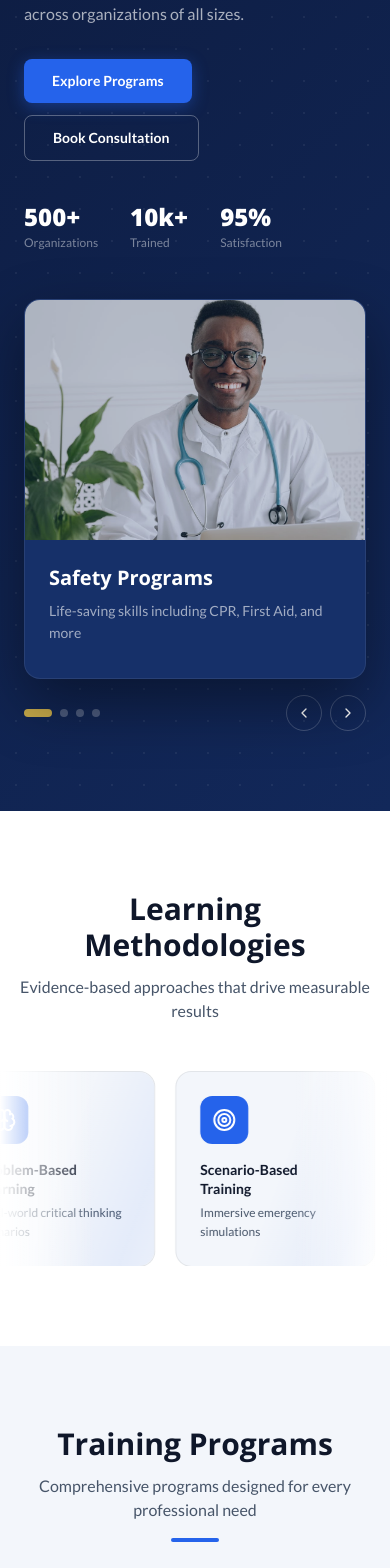
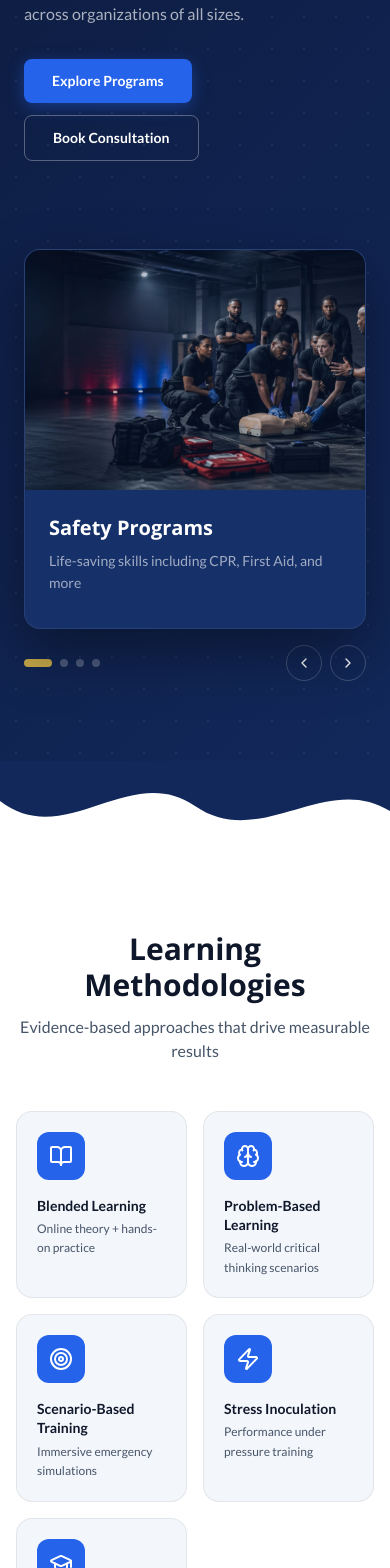
Before and after one commit to Srinivasulu768/Shadow_Training_Institute, a React (Vite) app: page / in a window 390 px wide. Shown: the part 432-2000 px from the top of the page. Built offline with nearby package versions, Linux system fonts and the light colour scheme.

Commit message:
card animation added

```diff
--- a/src/app/components/Footer.tsx
+++ b/src/app/components/Footer.tsx
@@ -1,5 +1,6 @@
 import { Link } from "react-router";
 import { Mail, Phone, MapPin } from "lucide-react";
+import { WaveDivider } from "./WaveDivider";
 
 const scrollToTop = () => window.scrollTo({ top: 0, behavior: "instant" });
 
@@ -13,6 +14,10 @@ const TEXT_MUT  = "rgba(255,255,255,0.40)";
 
 export function Footer() {
   return (
+    <>
+      {/* Wave transitions from whatever the last page section is into the navy footer */}
+      <WaveDivider topColor="rgb(243, 246, 251)" bottomColor={NAVY} />
+
       <footer
         style={{
           fontFamily: "'Lato', sans-serif",
@@ -159,5 +164,6 @@ export function Footer() {
         </div>
       </div>
     </footer>
+    </>
   );
 }
--- a/src/app/pages/Home.tsx
+++ b/src/app/pages/Home.tsx
@@ -1,5 +1,6 @@
 import { Link } from "react-router";
-import { motion } from "framer-motion";
+import { motion, useInView } from "framer-motion";
+import { useRef, useState as useFlipState } from "react";
 import {
   BookOpen, Target, Brain, GraduationCap,
   Heart, Shield, Activity, Award, Users,
@@ -7,7 +8,8 @@ import {
   Star, TrendingUp, Zap, ChevronLeft, ChevronRight,
 } from "lucide-react";
 import { useState } from "react";
-import { AnimatedCard, FadeUp, FadeIn, EASE_OUT } from "../components/AnimatedCard";
+import { FadeUp, FadeIn, EASE_OUT, AnimatedCard } from "../components/AnimatedCard";
+import { WaveDivider } from "../components/WaveDivider";
 
 /* ── design tokens ── */
 const NAVY      = "rgb(13, 27, 62)";
@@ -37,36 +39,60 @@ const heroSlides = [
     title: "Safety Programs",
     desc: "Life-saving skills including CPR, First Aid, and more",
     link: "/programs#cpr-aed",
-    img: "/images/sti4.jpg",
+    img: "/images/sti12.jpg",
   },
   {
     icon: Shield,
     title: "Crisis Prevention",
     desc: "De-escalation and crisis intervention training",
     link: "/programs#cpi-crisis",
-    img: "/images/sti6.jpg",
+    img: "/images/sti2.jpg",
   },
   {
     icon: Target,
     title: "Tactical Training",
     desc: "Elite security and protection protocols",
     link: "/programs#tactical-training",
-    img: "/images/sti8.jpg",
+    img: "/images/sti1.jpg",
   },
   {
     icon: Activity,
     title: "Stop the Bleed",
     desc: "Critical hemorrhage control and emergency response",
     link: "/programs#stop-the-bleed",
-    img: "/images/sti5.jpg",
+    img: "/images/sti7.jpg",
   },
 ];
 
 const whyItems = [
-  { icon: Award,      title: "Certified Instructors",   desc: "All instructors hold active certifications and real-world operational experience." },
-  { icon: Target,     title: "Expert Instructors",      desc: "Industry veterans with hands-on field experience across multiple disciplines." },
-  { icon: TrendingUp, title: "Effective Focus",         desc: "Evidence-based curriculum designed for maximum skill retention and application." },
-  { icon: Zap,        title: "Proven Results",          desc: "98% certification rate with thousands of professionals trained nationwide." },
+  {
+    icon: Award,
+    title: "Certified Instructors",
+    desc: "All instructors hold active certifications and real-world operational experience.",
+    back: "Every instructor brings field-tested expertise — from law enforcement to healthcare — ensuring training that reflects real emergencies, not just theory.",
+    link: "/methodology",
+  },
+  {
+    icon: Target,
+    title: "Expert Instructors",
+    desc: "Industry veterans with hands-on field experience across multiple disciplines.",
+    back: "Our team includes former military, security professionals, and medical responders who have operated in high-stakes environments worldwide.",
+    link: "/methodology",
+  },
+  {
+    icon: TrendingUp,
+    title: "Effective Focus",
+    desc: "Evidence-based curriculum designed for maximum skill retention and application.",
+    back: "We use blended learning, scenario-based training, and stress inoculation — proven methods that build skills that stick under pressure.",
+    link: "/methodology",
+  },
+  {
+    icon: Zap,
+    title: "Proven Results",
+    desc: "High certification rate with professionals trained across every sector.",
+    back: "From corporate teams to healthcare staff and security professionals — our graduates leave prepared to respond confidently in any critical situation.",
+    link: "/programs",
+  },
 ];
 
 
@@ -87,6 +113,54 @@ const testimonials = [
     title: "Corporate Safety Manager",
   },
 ];
+
+/* ─────────────────────────────────────────────
+   FlipCard — 3D flip on hover, front → back
+───────────────────────────────────────────── */
+interface FlipCardProps {
+  front: React.ReactNode;
+  back: React.ReactNode;
+  height?: number;
+  delay?: number;
+}
+
+function FlipCard({ front, back, height = 200, delay = 0 }: FlipCardProps) {
+  const [flipped, setFlipped] = useFlipState(false);
+  const ref = useRef<HTMLDivElement>(null);
+  const inView = useInView(ref, { once: true, margin: "-60px" });
+
+  return (
+    <motion.div
+      ref={ref}
+      initial={{ opacity: 0, y: 22 }}
+      animate={inView ? { opacity: 1, y: 0 } : {}}
+      transition={{ duration: 0.5, delay, ease: EASE_OUT }}
+      style={{ perspective: "1000px", height: `${height}px`, cursor: "pointer" }}
+      onMouseEnter={() => setFlipped(true)}
+      onMouseLeave={() => setFlipped(false)}
+    >
+      <motion.div
+        style={{
+          position: "relative",
+          width: "100%",
+          height: "100%",
+          transformStyle: "preserve-3d",
+        }}
+        animate={{ rotateY: flipped ? 180 : 0 }}
+        transition={{ duration: 0.55, ease: [0.22, 1, 0.36, 1] }}
+      >
+        {/* Front */}
+        <div style={{ position: "absolute", inset: 0, backfaceVisibility: "hidden", WebkitBackfaceVisibility: "hidden" }}>
+          {front}
+        </div>
+        {/* Back */}
+        <div style={{ position: "absolute", inset: 0, backfaceVisibility: "hidden", WebkitBackfaceVisibility: "hidden", transform: "rotateY(180deg)" }}>
+          {back}
+        </div>
+      </motion.div>
+    </motion.div>
+  );
+}
 
 export function Home() {
   const [activeTestimonial, setActiveTestimonial] = useState(0);
@@ -174,26 +248,6 @@ export function Home() {
                 </motion.div>
               </div>
 
-              {/* Stats */}
-              <div className="flex gap-8">
-                {[
-                  { value: "500+",  label: "Organizations" },
-                  { value: "10k+",  label: "Trained" },
-                  { value: "95%",   label: "Satisfaction" },
-                ].map((s, i) => (
-                  <motion.div
-                    key={s.label}
-                    initial={{ opacity: 0, y: 10 }}
-                    animate={{ opacity: 1, y: 0 }}
-                    transition={{ duration: 0.5, delay: 0.6 + i * 0.1, ease: EASE_OUT }}
-                  >
-                    <div className="text-2xl font-extrabold" style={{ color: WHITE, fontFamily: "'Open Sans', sans-serif" }}>
-                      {s.value}
-                    </div>
-                    <div className="text-xs mt-0.5" style={{ color: "rgba(255,255,255,0.45)" }}>{s.label}</div>
-                  </motion.div>
-                ))}
-              </div>
             </motion.div>
 
             {/* RIGHT — card carousel */}
@@ -280,6 +334,9 @@ export function Home() {
         </div>
       </section>
 
+      {/* wave: NAVY → WHITE */}
+      <WaveDivider topColor={NAVY_MID} bottomColor={WHITE} />
+
       {/* ══ LEARNING METHODOLOGIES ══ */}
       <section className="py-20 overflow-hidden" style={{ backgroundColor: WHITE }}>
         <div className="max-w-6xl mx-auto px-4 sm:px-6 lg:px-8">
@@ -293,91 +350,37 @@ export function Home() {
           </FadeIn>
         </div>
 
-        {/* ── Infinite marquee track ── */}
-        <div
-          className="relative"
-          style={{ overflow: "hidden" }}
-          /* pause on hover */
-          onMouseEnter={(e) => {
-            const track = e.currentTarget.querySelector<HTMLDivElement>(".marquee-track");
-            if (track) track.style.animationPlayState = "paused";
-          }}
-          onMouseLeave={(e) => {
-            const track = e.currentTarget.querySelector<HTMLDivElement>(".marquee-track");
-            if (track) track.style.animationPlayState = "running";
-          }}
+        {/* ── Static grid ── */}
+        <div className="max-w-6xl mx-auto px-4 sm:px-6 lg:px-8">
+          <div className="grid grid-cols-2 sm:grid-cols-3 lg:grid-cols-5 gap-4">
+            {methodologies.map((m, i) => (
+              <AnimatedCard
+                key={m.title}
+                delay={i * 0.08}
+                className="rounded-2xl p-5 cursor-default"
+                style={{ backgroundColor: BG_LIGHT, border: `1px solid ${BORDER}` }}
               >
-          {/* fade edges */}
-          <div className="absolute left-0 top-0 bottom-0 w-24 z-10 pointer-events-none"
-            style={{ background: "linear-gradient(to right, #ffffff, transparent)" }} />
-          <div className="absolute right-0 top-0 bottom-0 w-24 z-10 pointer-events-none"
-            style={{ background: "linear-gradient(to left, #ffffff, transparent)" }} />
-
-          <div
-            className="marquee-track flex gap-5"
-            style={{
-              width: "max-content",
-              animation: "marquee-scroll 28s linear infinite",
-              willChange: "transform",
-            }}
-          >
-            {/* duplicate the list twice for seamless loop */}
-            {[...methodologies, ...methodologies].map((m, i) => (
-              <motion.div
-                key={`${m.title}-${i}`}
-                className="rounded-2xl p-6 cursor-default overflow-hidden relative flex-shrink-0"
-                style={{
-                  backgroundColor: BG_LIGHT,
-                  border: `1px solid ${BORDER}`,
-                  width: "200px",
-                }}
-                whileHover={{
-                  y: -7,
-                  scale: 1.03,
-                  boxShadow: "0 16px 40px rgba(37,99,235,0.14)",
-                  borderColor: "rgba(37,99,235,0.25)",
-                }}
-                whileTap={{ scale: 0.97 }}
-                transition={{ duration: 0.25, ease: EASE_OUT }}
-              >
-                {/* shimmer on hover */}
-                <motion.div
-                  className="absolute inset-0 pointer-events-none rounded-2xl"
-                  style={{
-                    background: "linear-gradient(110deg, transparent 30%, rgba(37,99,235,0.07) 50%, transparent 70%)",
-                    backgroundSize: "200% 100%",
-                    backgroundPosition: "200% 0",
-                  }}
-                  whileHover={{ backgroundPosition: "-200% 0" }}
-                  transition={{ duration: 0.55, ease: "easeOut" }}
-                />
-                {/* icon */}
                 <motion.div
                   className="w-12 h-12 rounded-xl flex items-center justify-center mb-4"
                   style={{ backgroundColor: BLUE }}
-                  whileHover={{ scale: 1.1, rotate: 4 }}
-                  transition={{ duration: 0.22, ease: EASE_OUT }}
+                  whileHover={{ scale: 1.1 }}
+                  transition={{ duration: 0.2, ease: EASE_OUT }}
                 >
                   <m.icon className="w-6 h-6" style={{ color: WHITE }} />
                 </motion.div>
                 <h3 className="text-sm font-bold leading-snug mb-1" style={{ color: TEXT }}>{m.title}</h3>
                 <p className="text-xs leading-relaxed" style={{ color: TEXT_BODY }}>{m.desc}</p>
-              </motion.div>
+              </AnimatedCard>
             ))}
           </div>
         </div>
-
-        {/* keyframe injected inline */}
-        <style>{`
-          @keyframes marquee-scroll {
-            0%   { transform: translateX(0); }
-            100% { transform: translateX(-50%); }
-          }
-        `}</style>
       </section>
 
+      {/* wave: WHITE → BG_LIGHT */}
+      <WaveDivider topColor={WHITE} bottomColor={BG_LIGHT} />
+
       {/* ══ TRAINING PROGRAMS ══ */}
-      <section className="py-20 overflow-hidden" style={{ backgroundColor: BG_LIGHT }}>
+      <section className="py-20" style={{ backgroundColor: BG_LIGHT }}>
         <div className="max-w-6xl mx-auto px-4 sm:px-6 lg:px-8">
           <FadeIn className="text-center mb-12">
             <h2 className="text-3xl sm:text-4xl font-bold mb-3" style={{ fontFamily: "'Open Sans', sans-serif", color: TEXT }}>
@@ -388,85 +391,77 @@ export function Home() {
             </p>
             <div className="w-12 h-1 rounded-full mx-auto mt-4" style={{ backgroundColor: BLUE }} />
           </FadeIn>
-        </div>
 
-        {/* Reverse marquee */}
+          <div className="grid grid-cols-1 sm:grid-cols-2 lg:grid-cols-3 gap-5 mb-10">
+            {[
+              { icon: Heart,    title: "CPR / AED / First Aid",   duration: "4–8 hrs",  link: "/programs#cpr-aed",             back: "Learn adult, child & infant CPR, AED operation, wound care, and emergency response techniques." },
+              { icon: Activity, title: "Stop the Bleed",           duration: "2 hrs",    link: "/programs#stop-the-bleed",       back: "DHS-developed hemorrhage control training — tourniquet application, wound packing, and pressure techniques." },
+              { icon: Shield,   title: "Active Shooter Response",  duration: "4–8 hrs",  link: "/programs#active-shooter",       back: "ALERRT-aligned Run-Hide-Fight protocols, situational awareness, and coordinated emergency response." },
+              { icon: Target,   title: "Tactical Training",        duration: "Custom",   link: "/programs#tactical-training",    back: "Elite security protocols — tactical movement, threat assessment, protective formations, and vehicle operations." },
+              { icon: Award,    title: "Continuing Education",     duration: "Varies",   link: "/programs#continuing-education", back: "CEU credits, recertification courses, and advanced specialty modules for certified professionals." },
+              { icon: Brain,    title: "CPI – Crisis Prevention",  duration: "1–2 days", link: "/programs#cpi-crisis",           back: "Evidence-based de-escalation, behavioral assessment, and safe physical intervention for high-stress environments." },
+            ].map((p, i) => (
+              <FlipCard
+                key={p.title}
+                delay={i * 0.08}
+                height={220}
+                front={
                   <div
-          className="relative mb-8"
-          style={{ overflow: "hidden" }}
-          onMouseEnter={(e) => { const t = e.currentTarget.querySelector<HTMLDivElement>(".marquee-rev"); if (t) t.style.animationPlayState = "paused"; }}
-          onMouseLeave={(e) => { const t = e.currentTarget.querySelector<HTMLDivElement>(".marquee-rev"); if (t) t.style.animationPlayState = "running"; }}
-        >
-          <div className="absolute left-0 top-0 bottom-0 w-24 z-10 pointer-events-none"
-            style={{ background: `linear-gradient(to right, ${BG_LIGHT}, transparent)` }} />
-          <div className="absolute right-0 top-0 bottom-0 w-24 z-10 pointer-events-none"
-            style={{ background: `linear-gradient(to left, ${BG_LIGHT}, transparent)` }} />
-
-          <div
-            className="marquee-rev flex gap-5"
+                    className="rounded-2xl p-6 h-full flex flex-col"
                     style={{
-              width: "max-content",
-              animation: "marquee-scroll-rev 32s linear infinite",
-              willChange: "transform",
+                      backgroundColor: BG_LIGHT,
+                      border: `1px solid ${BORDER}`,
+                      boxShadow: "0 1px 4px rgba(0,0,0,0.04)",
                     }}
                   >
-            {[...([
-              { icon: Heart,    title: "CPR / AED / First Aid",   duration: "4–8 hrs",  link: "/programs#cpr-aed" },
-              { icon: Activity, title: "Stop the Bleed",           duration: "2 hrs",    link: "/programs#stop-the-bleed" },
-              { icon: Shield,   title: "Active Shooter Response",  duration: "4–8 hrs",  link: "/programs#active-shooter" },
-              { icon: Target,   title: "Tactical Training",        duration: "Custom",   link: "/programs#tactical-training" },
-              { icon: Award,    title: "Continuing Education",     duration: "Varies",   link: "/programs#continuing-education" },
-            ]), ...([
-              { icon: Heart,    title: "CPR / AED / First Aid",   duration: "4–8 hrs",  link: "/programs#cpr-aed" },
-              { icon: Activity, title: "Stop the Bleed",           duration: "2 hrs",    link: "/programs#stop-the-bleed" },
-              { icon: Shield,   title: "Active Shooter Response",  duration: "4–8 hrs",  link: "/programs#active-shooter" },
-              { icon: Target,   title: "Tactical Training",        duration: "Custom",   link: "/programs#tactical-training" },
-              { icon: Award,    title: "Continuing Education",     duration: "Varies",   link: "/programs#continuing-education" },
-            ])].map((p, i) => (
-              <Link
-                key={`prog-${i}`}
-                to={p.link}
-                style={{ textDecoration: "none", flexShrink: 0 }}
-              >
-                <motion.div
-                  className="rounded-2xl p-6 overflow-hidden relative"
-                  style={{
-                    backgroundColor: WHITE,
-                    border: `1px solid ${BORDER}`,
-                    boxShadow: "0 1px 4px rgba(0,0,0,0.05)",
-                    width: "220px",
-                  }}
-                  whileHover={{
-                    y: -7,
-                    scale: 1.03,
-                    boxShadow: "0 16px 40px rgba(37,99,235,0.14)",
-                    borderColor: "rgba(37,99,235,0.25)",
-                  }}
-                  whileTap={{ scale: 0.97 }}
-                  transition={{ duration: 0.25, ease: EASE_OUT }}
-                >
-                  <motion.div
+                    <div
                       className="w-11 h-11 rounded-xl flex items-center justify-center mb-4"
                       style={{ backgroundColor: BLUE }}
-                    whileHover={{ scale: 1.1, rotate: 4 }}
-                    transition={{ duration: 0.22, ease: EASE_OUT }}
                     >
                       <p.icon className="w-5 h-5" style={{ color: WHITE }} />
-                  </motion.div>
-                  <h3 className="text-sm font-bold mb-1" style={{ color: TEXT }}>{p.title}</h3>
+                    </div>
+                    <h3 className="text-base font-bold mb-1" style={{ color: TEXT }}>{p.title}</h3>
                     <p className="text-xs mb-3" style={{ color: TEXT_MUT }}>{p.duration}</p>
-                  <div className="flex items-center gap-1 text-xs font-bold" style={{ color: BLUE }}>
-                    Learn More <ArrowRight className="w-3 h-3" />
+                    <div className="flex items-center gap-1 text-xs font-bold mt-auto" style={{ color: BLUE }}>
+                      Learn More <ArrowRight className="w-3.5 h-3.5" />
                     </div>
-                </motion.div>
+                  </div>
+                }
+                back={
+                  <Link
+                    to={p.link}
+                    className="rounded-2xl p-6 h-full flex flex-col justify-between"
+                    style={{
+                      backgroundColor: NAVY,
+                      textDecoration: "none",
+                      boxShadow: "0 8px 32px rgba(13,27,62,0.25)",
+                    }}
+                  >
+                    <div>
+                      <div
+                        className="w-10 h-10 rounded-xl flex items-center justify-center mb-3"
+                        style={{ backgroundColor: "rgba(37,99,235,0.35)" }}
+                      >
+                        <p.icon className="w-5 h-5" style={{ color: "rgb(147,197,253)" }} />
+                      </div>
+                      <h3 className="text-sm font-bold mb-2" style={{ color: WHITE }}>{p.title}</h3>
+                      <p className="text-xs leading-relaxed" style={{ color: "rgba(255,255,255,0.70)" }}>
+                        {p.back}
+                      </p>
+                    </div>
+                    <div className="flex items-center gap-1 text-xs font-bold mt-4" style={{ color: "rgb(147,197,253)" }}>
+                      Enroll Now <ArrowRight className="w-3 h-3" />
+                    </div>
                   </Link>
+                }
+              />
             ))}
-          </div>
           </div>
 
           <FadeUp delay={0.3} className="text-center">
             <motion.div whileHover={{ y: -2 }} whileTap={{ scale: 0.97 }} transition={{ duration: 0.2, ease: EASE_OUT }} style={{ display: "inline-block" }}>
-            <Link to="/programs" className="inline-flex items-center gap-2 px-7 py-3 text-sm font-bold rounded-lg"
+              <Link to="/programs"
+                className="inline-flex items-center gap-2 px-7 py-3 text-sm font-bold rounded-lg"
                 style={{ background: NAVY, color: WHITE, boxShadow: "0 4px 12px rgba(13,27,62,0.20)", transition: "box-shadow 0.25s ease" }}
                 onMouseEnter={(e) => { e.currentTarget.style.boxShadow = "0 8px 20px rgba(13,27,62,0.30)"; }}
                 onMouseLeave={(e) => { e.currentTarget.style.boxShadow = "0 4px 12px rgba(13,27,62,0.20)"; }}>
@@ -474,14 +469,11 @@ export function Home() {
               </Link>
             </motion.div>
           </FadeUp>
+        </div>
+      </section>
 
-        <style>{`
-          @keyframes marquee-scroll-rev {
-            0%   { transform: translateX(-50%); }
-            100% { transform: translateX(0); }
-          }
-        `}</style>
-      </section>
+      {/* wave: BG_LIGHT → WHITE */}
+      <WaveDivider topColor={BG_LIGHT} bottomColor={WHITE} />
 
       {/* ══ FEATURED PARTNERSHIP + SIMULATION ══ */}
       <section className="py-20" style={{ backgroundColor: WHITE }}>
@@ -567,6 +559,9 @@ export function Home() {
         </div>
       </section>
 
+      {/* wave: WHITE → BG_LIGHT */}
+      <WaveDivider topColor={WHITE} bottomColor={BG_LIGHT} flip />
+
       {/* ══ WHY CHOOSE SHADOW ══ */}
       <section className="py-20" style={{ backgroundColor: BG_LIGHT }}>
         <div className="max-w-6xl mx-auto px-4 sm:px-6 lg:px-8">
@@ -581,31 +576,61 @@ export function Home() {
 
           <div className="grid grid-cols-2 lg:grid-cols-4 gap-5">
             {whyItems.map((item, i) => (
-              <AnimatedCard
+              <FlipCard
                 key={item.title}
                 delay={i * 0.09}
-                className="rounded-xl p-6 text-center"
+                height={210}
+                front={
+                  <div
+                    className="rounded-2xl p-6 text-center h-full flex flex-col items-center justify-center"
                     style={{
-                  backgroundColor: WHITE,
+                      backgroundColor: BG_LIGHT,
                       border: `1px solid ${BORDER}`,
-                  boxShadow: "0 1px 4px rgba(0,0,0,0.05)",
+                      boxShadow: "0 1px 4px rgba(0,0,0,0.04)",
                     }}
                   >
-                <motion.div
+                    <div
                       className="w-12 h-12 rounded-xl flex items-center justify-center mx-auto mb-4"
-                  style={{ backgroundColor: BLUE_SOFT }}
-                  whileHover={{ scale: 1.1, backgroundColor: BLUE }}
-                  transition={{ duration: 0.22, ease: EASE_OUT }}
+                      style={{ backgroundColor: BLUE }}
                     >
-                  <item.icon className="w-6 h-6" style={{ color: BLUE }} />
-                </motion.div>
+                      <item.icon className="w-6 h-6" style={{ color: WHITE }} />
+                    </div>
                     <h3 className="text-sm font-bold mb-2" style={{ color: TEXT }}>{item.title}</h3>
                     <p className="text-xs leading-relaxed" style={{ color: TEXT_BODY }}>{item.desc}</p>
-              </AnimatedCard>
+                  </div>
+                }
+                back={
+                  <Link
+                    to={item.link}
+                    className="rounded-2xl p-6 h-full flex flex-col items-center justify-center text-center"
+                    style={{
+                      backgroundColor: NAVY,
+                      textDecoration: "none",
+                      boxShadow: "0 8px 32px rgba(13,27,62,0.25)",
+                    }}
+                  >
+                    <div
+                      className="w-10 h-10 rounded-xl flex items-center justify-center mx-auto mb-3"
+                      style={{ backgroundColor: "rgba(37,99,235,0.35)" }}
+                    >
+                      <item.icon className="w-5 h-5" style={{ color: "rgb(147,197,253)" }} />
+                    </div>
+                    <p className="text-xs leading-relaxed mb-4" style={{ color: "rgba(255,255,255,0.75)" }}>
+                      {item.back}
+                    </p>
+                    <div className="flex items-center gap-1 text-xs font-bold" style={{ color: "rgb(147,197,253)" }}>
+                      Learn More <ArrowRight className="w-3 h-3" />
+                    </div>
+                  </Link>
+                }
+              />
             ))}
           </div>
         </div>
       </section>
+
+      {/* wave: BG_LIGHT → NAVY */}
+      <WaveDivider topColor={BG_LIGHT} bottomColor={NAVY} />
 
       {/* ══ ENTERPRISE TRAINING SOLUTIONS ══ */}
       <section
@@ -715,6 +740,9 @@ export function Home() {
         </div>
       </section>
 
+      {/* wave: NAVY → WHITE */}
+      <WaveDivider topColor={NAVY_MID} bottomColor={WHITE} flip />
+
       {/* ══ TESTIMONIALS ══ */}
       <section className="py-20" style={{ backgroundColor: WHITE }}>
         <div className="max-w-4xl mx-auto px-4 sm:px-6 lg:px-8">
@@ -778,6 +806,9 @@ export function Home() {
         </div>
       </section>
 
+      {/* wave: WHITE → BG_LIGHT */}
+      <WaveDivider topColor={WHITE} bottomColor={BG_LIGHT} />
+
       {/* ══ FINAL CTA ══ */}
       <section className="py-20" style={{ backgroundColor: BG_LIGHT }}>
         <div className="max-w-3xl mx-auto px-4 sm:px-6 lg:px-8 text-center">
```
Lines whose indentation alone changed are shown as unchanged.
